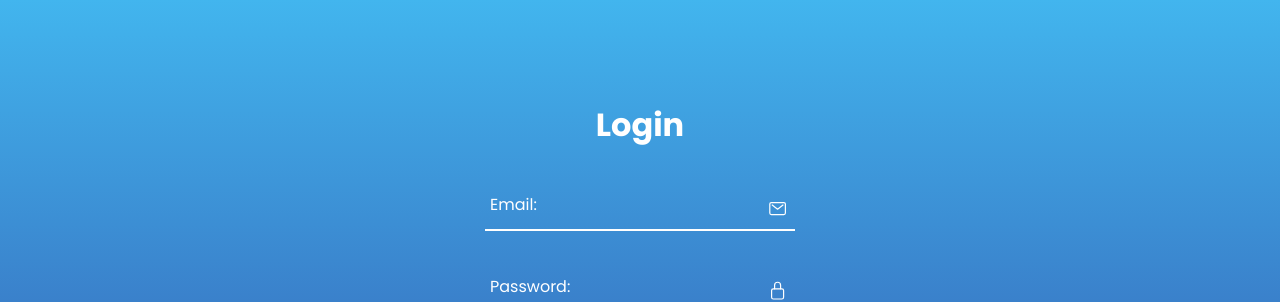
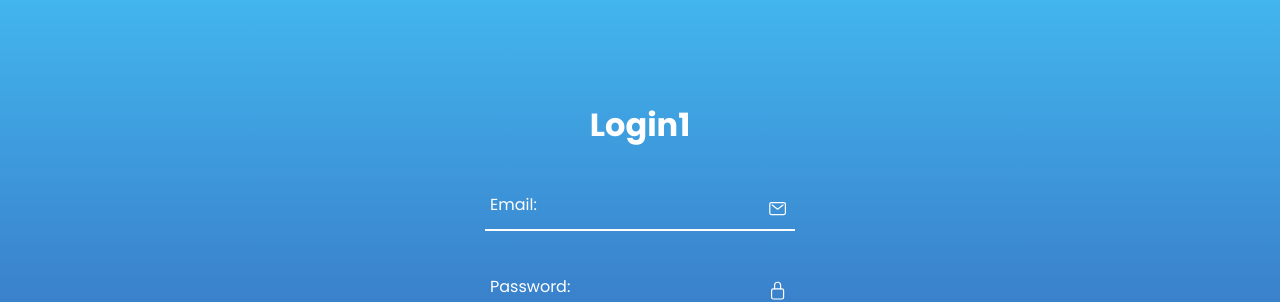
Before and after one commit to Alexandrudiun/HE3.0, a PHP site: page / in a window 1280 px wide. Shown: the part 120-422 px from the top of the page. Run offline with PHP 8.4, Linux system fonts and the light colour scheme.

Commit message:
Update index.php

```diff
--- a/index.php
+++ b/index.php
@@ -15,7 +15,7 @@
     <div class="form-box">
       <div class="form-value">
         <form action="index.php" method="Post">
-          <h1>Login</h1>
+          <h1>Login1</h1>
           <div class="input-box">
           <ion-icon name="mail-outline"></ion-icon>
           <input type="email" id="email" name="email" required>
```
